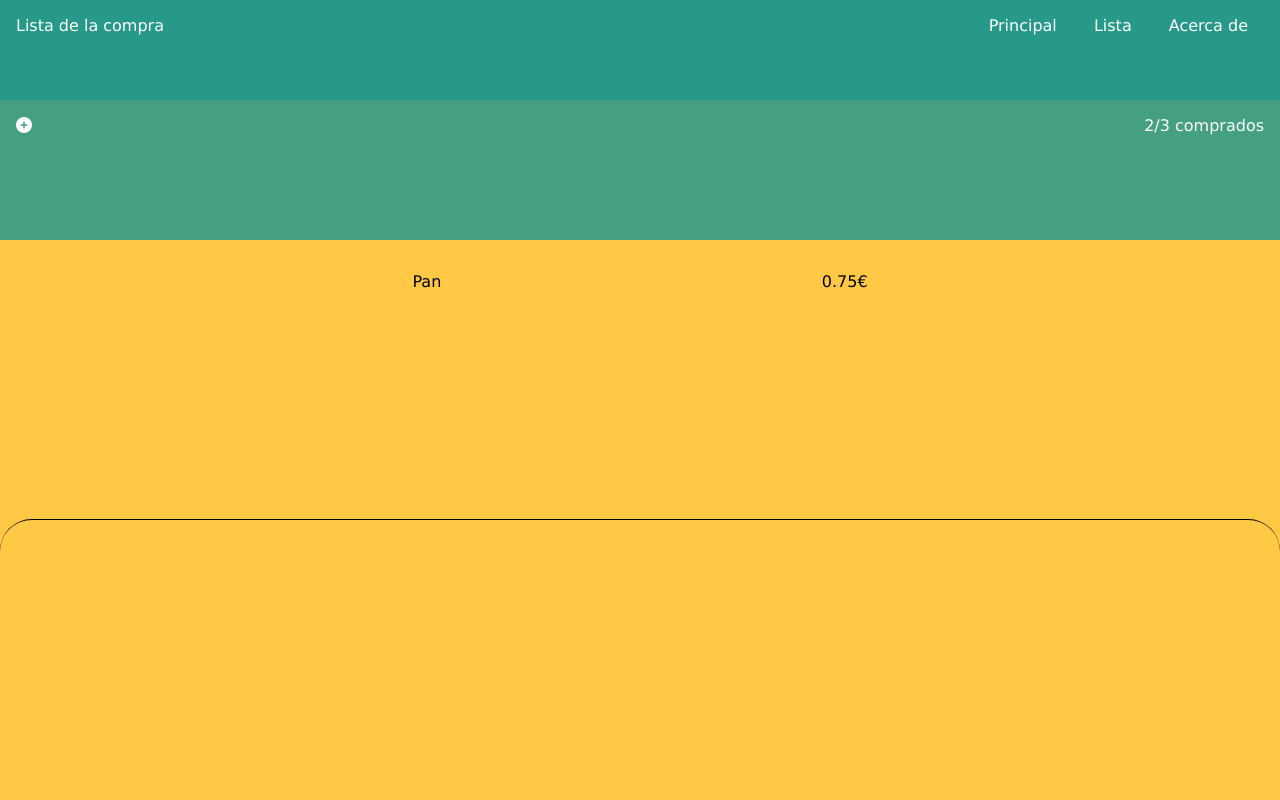
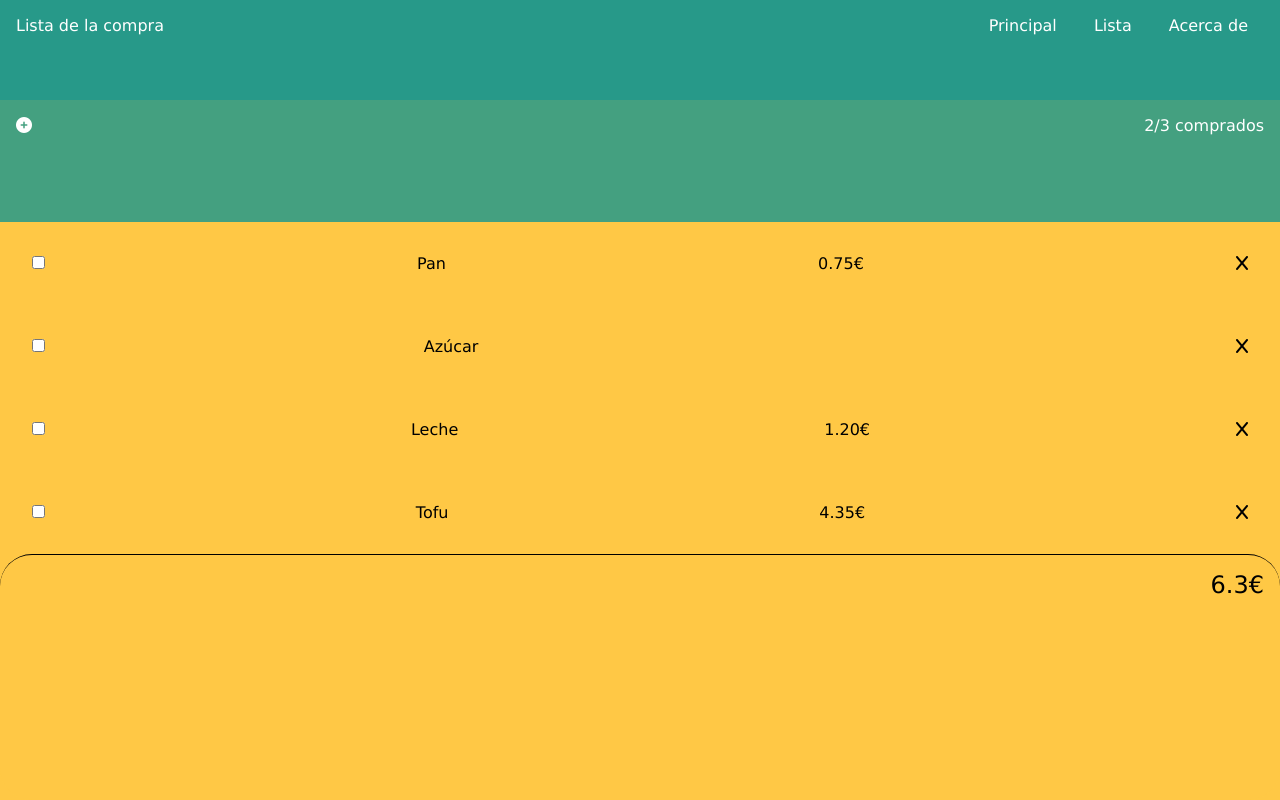
Before and after one commit to bigPeepo/202301-w1ch3-dani-setien, a website built with Parcel: page src/index.html in a window 1280 px wide. Built offline with nearby package versions, Linux system fonts and the light colour scheme.

Commit message:
Add more item lines to index.html & detail to form.html

```diff
--- a/src/index.html
+++ b/src/index.html
@@ -26,14 +26,33 @@
     </section>
     <section class="detailed">
       <div class="line">
-        <div class="checkbox"></div>
+        <div class="checkbox"><input type="checkbox" id="scales" name="scales"></div>
         <div class="strikedthrough">Pan</div>
         <div class="strikedthrough">0.75€</div>
-        <div class="icon-x"></div>
+        <div><i class="fa-solid fa-x"></i></div>
+      </div>
+      <div class="line">
+        <div class="checkbox"><input type="checkbox" id="scales" name="scales"></div>
+        <div class="strikedthrough">Azúcar</div>
+        <div class="strikedthrough"></div>
+        <div><i class="fa-solid fa-x"></i></div>
+      </div>
+      <div class="line">
+        <div class="checkbox"><input type="checkbox" id="scales" name="scales"></div>
+        <div class="strikedthrough">Leche</div>
+        <div class="strikedthrough">1.20€</div>
+        <div><i class="fa-solid fa-x"></i></div>
+      </div>
+      <div class="line">
+        <div class="checkbox"><input type="checkbox" id="scales" name="scales"></div>
+        <div>Tofu</div>
+        <div>4.35€</div>
+        <div><i class="fa-solid fa-x"></i></div>
+      </div>
       </div>
     </section>
     <section class="total">
-      <span></span>
+      <span>6.3€</span>
     </section>
   </main>
 </body>
```
Also changed, not shown: src/form.html (+2 -0 lines).
